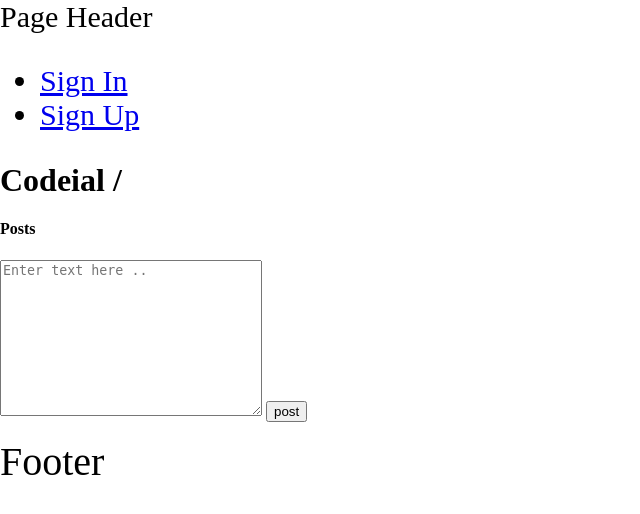
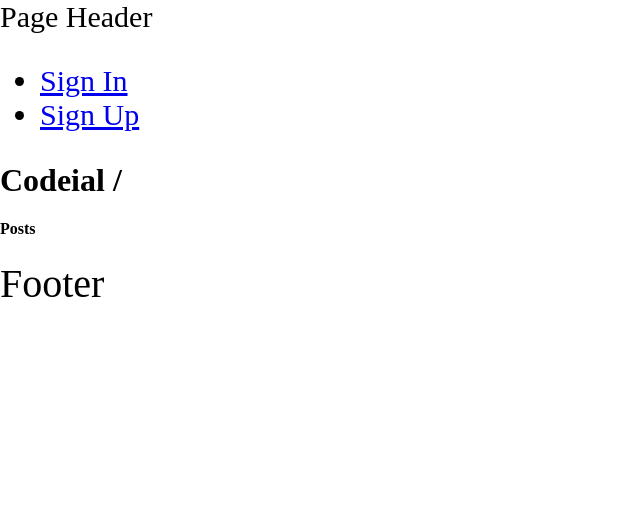
Before and after one commit to simplysanjeev/codieal, a Node server app: template views/home.ejs in a window 1280 px wide. Shown: the top 514 px of the page, without its empty margins (0-640 px from the left). Run offline with Node 20, Linux system fonts and the light colour scheme; the template is opened without the code that fills it, so the values that code supplies are empty; some libraries are stand-ins or nearby versions.

Commit message:
add security on post

```diff
--- a/routes/posts.js
+++ b/routes/posts.js
@@ -1,6 +1,6 @@
 const express = require('express');
 const router = express.Router();
-
+const passport = require('passport');
 const postControllers = require('../controllers/posts_controller');
-router.post('/create', postControllers.create);
+router.post('/create', passport.checkAuthentication, postControllers.create);
 module.exports = router;
--- a/views/home.ejs
+++ b/views/home.ejs
@@ -2,10 +2,12 @@
 
 <section id="feed-posts">
     <h4>Posts</h4>
+    <% if (locals.user) {%>
     <form action="/posts/create" id="new-post-form" method="post">
         <textarea name="content" id="" cols="30" rows="10" placeholder="Enter text here .."></textarea>
         <input type="submit" value="post">
     </form>
+    <%}%>
     <div id="post-list-container">
         <ul>
             <% for(post of posts){ %>
```
